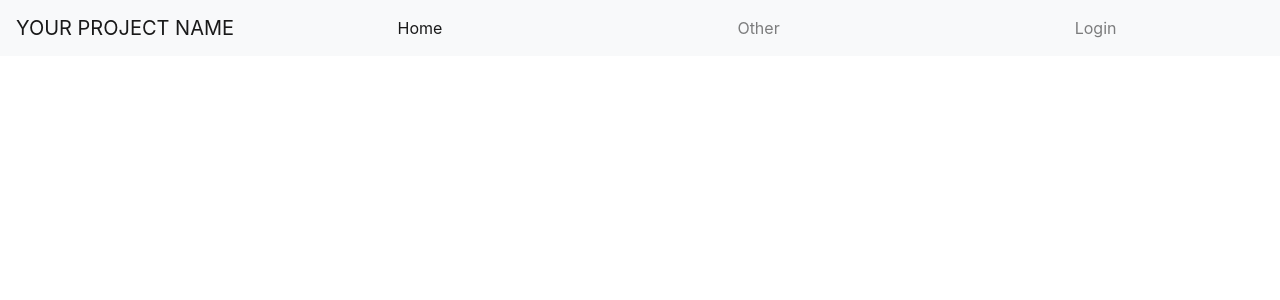
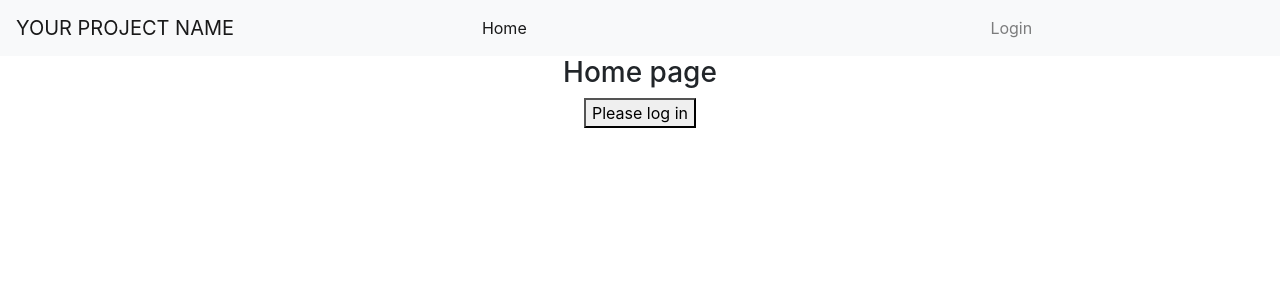
Before and after one commit to AndreeaMatei2811/notebook-client, a React (Create React App) app: page /my-notebooks in a window 1280 px wide. Shown: the top 300 px of the page. Built offline with nearby package versions, Linux system fonts and the light colour scheme; no server answers.

Commit message:
create my notebooks page

```diff
--- a/src/App.js
+++ b/src/App.js
@@ -8,7 +8,7 @@ import MessageBox from "./components/MessageBox";
 import SignUp from "./pages/SignUp";
 import Login from "./pages/Login";
 import HomePage from "./pages/HomePage/HomePage";
-// import MyNotebooksPage from "./pages/HomePage/HomePage";
+import MyNotebooksPage from "./pages/HomePage/HomePage";
 
 import { useDispatch, useSelector } from "react-redux";
 import { selectAppLoading } from "./store/appState/selectors";
@@ -30,7 +30,7 @@ function App() {
       {isLoading ? <Loading /> : null}
       <Switch>
         <Route exact path="/" component={HomePage} />
-        {/* <Route path="/notebook/:id" component={MyNotebooksPage} /> */}
+        <Route path="/my-notebooks" component={MyNotebooksPage} />
         <Route path="/signup" component={SignUp} />
         <Route path="/login" component={Login} />
       </Switch>
--- a/src/components/Navigation/index.js
+++ b/src/components/Navigation/index.js
@@ -22,7 +22,6 @@ export default function Navigation() {
       <Navbar.Collapse id="basic-navbar-nav">
         <Nav style={{ width: "100%" }} fill>
           <NavbarItem path="/" linkText="Home" />
-          <NavbarItem path="/other" linkText="Other" />
           {loginLogoutControls}
         </Nav>
       </Navbar.Collapse>
```
Also changed, not shown: src/pages/MyNotebooksPage/MyNotebooksPage.js (added, +10 -0 lines), src/store/myNotebooks/actions.js (added), src/store/myNotebooks/reducer.js (added), src/store/myNotebooks/selectors.js (added), 1 other file (tests, documents, lock files or other folders).
